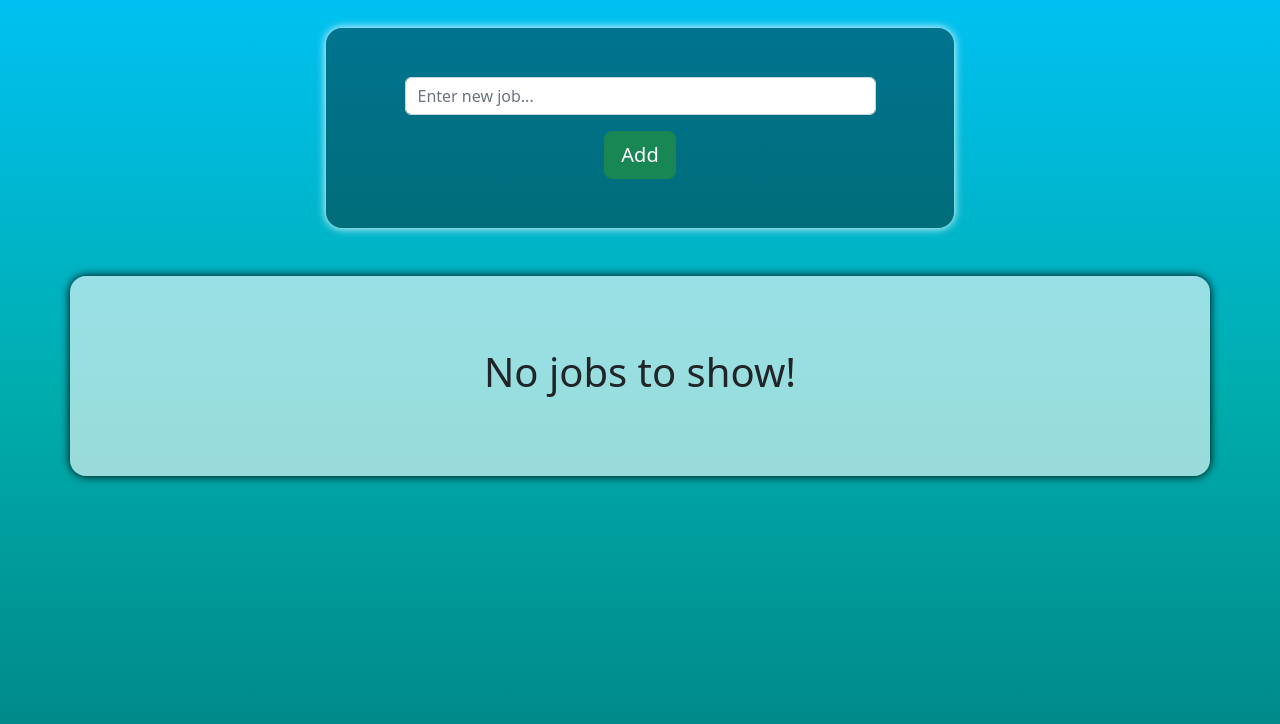
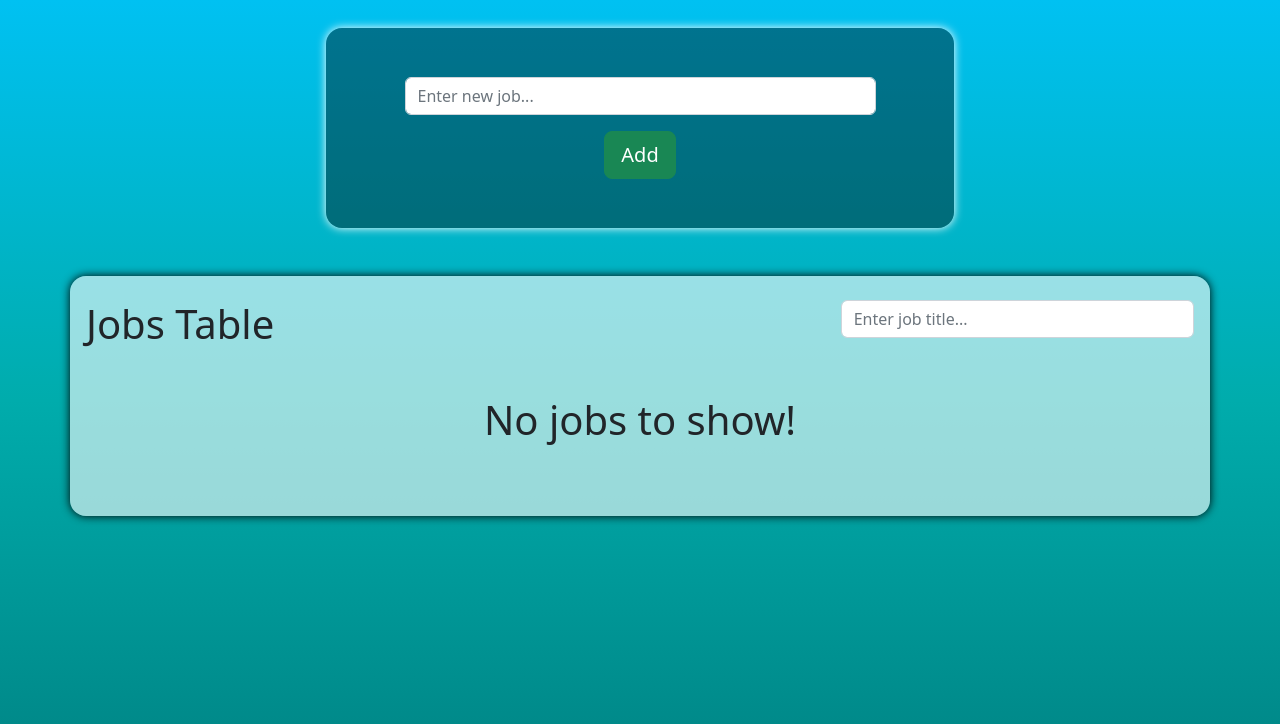
Before and after one commit to EhsanAryan/TodoAppReactTypescript, a React (Create React App) app: page / in a window 1280 px wide. Shown: the top 724 px of the page. Built offline with nearby package versions, Linux system fonts and the light colour scheme.

Commit message:
The 11th commit.

```diff
--- a/src/components/Input.tsx
+++ b/src/components/Input.tsx
@@ -27,10 +27,9 @@ const Input: React.FC<InputPropsType> = ({
                 isCompleted: false
             }
 
-            setAllJobs(prevState => [...prevState, newJob]);
-
             let jobs: JobType[] = localStorage.getItem("jobs") ? JSON.parse(localStorage.getItem("jobs")!) : [];
             jobs = [...jobs, newJob];
+            setAllJobs(jobs);
             localStorage.setItem("jobs", JSON.stringify(jobs));
 
             setJob("");
--- a/src/components/Table.tsx
+++ b/src/components/Table.tsx
@@ -1,4 +1,4 @@
-import React from "react";
+import React, { useEffect, useState } from "react";
 import "./Table.css"
 import { JobType } from "../types/JobType";
 import swal from "sweetalert";
@@ -13,6 +13,8 @@ const Table: React.FC<TablePropsType> = ({
     setSelectedJobId
 }) => {
 
+    const [searchChars, setSearchChars] = useState<string>("");
+
     let draggedTagIndex: number | null = null;
     let dropTargetIndex: number | null = null;
 
@@ -25,9 +27,8 @@ const Table: React.FC<TablePropsType> = ({
             dangerMode: true
         });
         if (response) {
-            setAllJobs(prevAllJobs => prevAllJobs.filter(job => job.id !== jobId));
-
             let jobs: JobType[] = JSON.parse(localStorage.getItem("jobs")!);
+            setAllJobs(jobs.filter(job => job.id !== jobId));
             jobs = jobs.filter((job: JobType) => job.id !== jobId);
             localStorage.setItem("jobs", JSON.stringify(jobs));
         }
@@ -77,7 +78,7 @@ const Table: React.FC<TablePropsType> = ({
             buttons: ["No", "Yes"],
             dangerMode: true
         });
-        if(response) {
+        if (response) {
             let jobs: JobType[] = JSON.parse(localStorage.getItem("jobs")!);
             jobs = jobs.filter(job => !job.isCompleted);
             setAllJobs(jobs);
@@ -106,7 +107,7 @@ const Table: React.FC<TablePropsType> = ({
 
     const handleDrop = (event: React.DragEvent<HTMLTableRowElement>) => {
         event.preventDefault();
-        const jobs = JSON.parse(localStorage.getItem("jobs")!);
+        let jobs = JSON.parse(localStorage.getItem("jobs")!);
         const draggedJob: JobType = jobs.splice(draggedTagIndex, 1)[0];
         jobs.splice(dropTargetIndex, 0, draggedJob);
 
@@ -117,13 +118,29 @@ const Table: React.FC<TablePropsType> = ({
         dropTargetIndex = null;
     }
 
+    useEffect(() => {
+        const jobs: JobType[] = localStorage.getItem("jobs") ? JSON.parse(localStorage.getItem("jobs")!) : [];
+        const newJobs = jobs.filter((j: JobType) => {
+            return j.text.toLowerCase().includes(searchChars.trim().toLowerCase())
+        });
+        setAllJobs(newJobs);
+    }, [searchChars])
+
 
     return (
-        <div className={`table-container container mx-auto rounded-4 my-5 px-3 py-4
-        ${allJobs.length === 0 ? "d-flex justify-content-center align-items-center" : "table-responsive"}`}>
+        <div className="table-container container mx-auto rounded-4 my-5 px-3 py-4 table-responsive">
+            <div className="row mb-4">
+                <h1 className="col-12 col-md-6 col-lg-4 m-0 text-center text-md-start">
+                    Jobs Table
+                </h1>
+                <div className="col-12 col-md-6 col-lg-4 ms-auto mt-3 mt-md-0">
+                    <input type="text" className="form-control" placeholder="Enter job title..."
+                        value={searchChars}
+                        onChange={(ev: React.ChangeEvent<HTMLInputElement>) => setSearchChars(ev.target.value)} />
+                </div>
+            </div>
             {allJobs.length > 0 ? (
                 <>
-                    <h1 className="text-center mb-4">Jobs Table</h1>
                     <table className="table table-dark table-bordered table-hover
                 w-100 mx-auto text-center align-middle">
                         <thead>
@@ -158,7 +175,7 @@ const Table: React.FC<TablePropsType> = ({
                                                 Delete
                                             </button>
                                             <button type="button" className="btn mx-1 my-1 btn-outline-light"
-                                                onClick={(event: React.MouseEvent) => handleSelectJob(job.id)}>
+                                                onClick={() => handleSelectJob(job.id)}>
                                                 Edit
                                             </button>
                                         </td>
@@ -167,6 +184,7 @@ const Table: React.FC<TablePropsType> = ({
                             })}
                         </tbody>
                     </table>
+
                     <div className={`mt-4 text-center
                     ${selectedJobId.length > 0 ? "none-pointer-event" : ""}`}>
                         <button type="button" className="btn btn-danger btn-lg mx-2 my-1"
@@ -180,7 +198,7 @@ const Table: React.FC<TablePropsType> = ({
                     </div>
                 </>
             ) : (
-                <h1>No jobs to show!</h1>
+                <div className="h1 text-center my-5">No jobs to show!</div>
             )}
         </div>
     )
```
